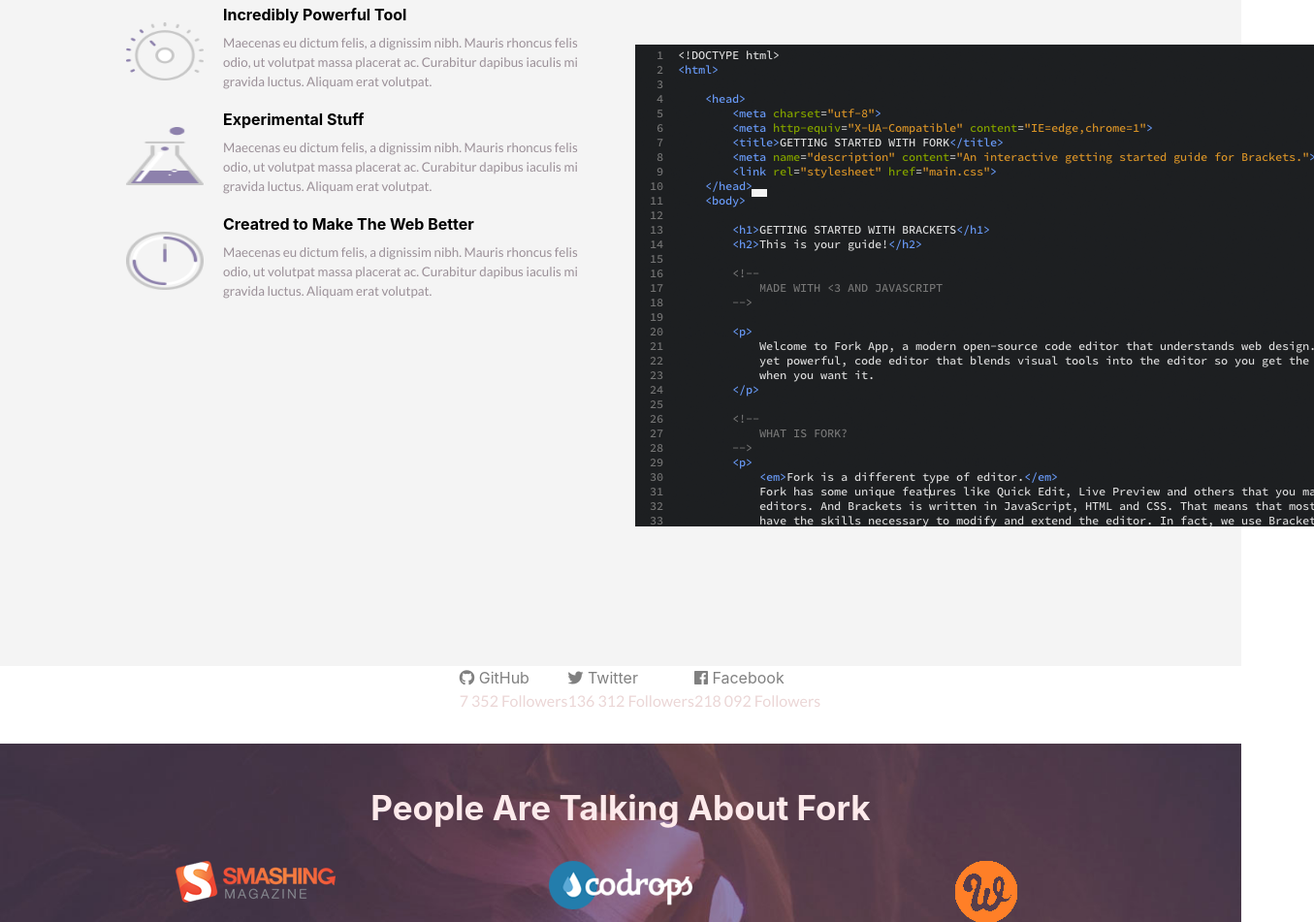
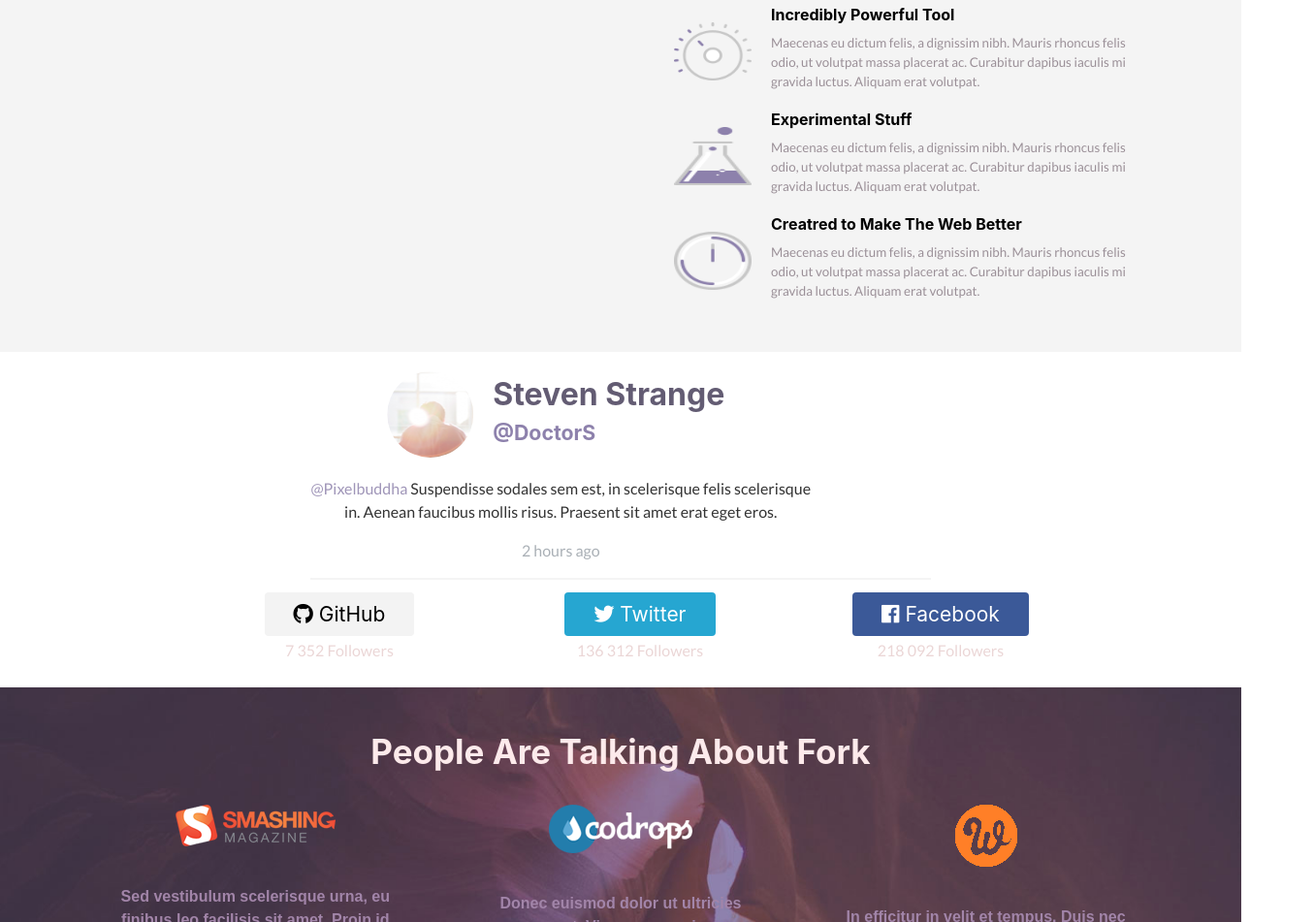
Before and after one commit to VitaliiBrovchenko/hw07, a website: page index.html in a window 1280 px wide. Shown: the part 1419-2370 px from the top of the page at 97% size, 1355 px wide, since content can reach past the window. Drawn offline with nearby package versions, Linux system fonts and the light colour scheme.

Commit message:
add carousel

```diff
--- a/index.html
+++ b/index.html
@@ -82,6 +82,9 @@
 <section class="what_you_get">
     <div class="container">
         <div class="row">
+            <div class="col-md-6">
+                <h1> Here is what you get</h1>
+            </div>
             <div class="col-6">
                 <ul>
                     <li>
@@ -132,45 +135,97 @@
                     </li>
                 </ul>
             </div>
-            <div class="col-6">
-                <h1> Here is what you get</h1>
-                <div class="crop">
+            <div class="col-md-6">
+
+                <!--<div class="crop">
                     <img class="crop_images" src="src/img/code.png">
-                </div>
+                </div>-->
             </div>
         </div>
 
     </div>
 </section>
-<section class="carousel">
+<section class="social">
+<div id="#carouselExampleIndicators" class="carousel slide" data-ride="carousel">
+    <div class="container carousel-inner">
+        <div class="carousel-item active">
+            <div class="col-md-12 row justify-content-center">
+                <img class="usr-pic" src="src/img/userpic.png" alt="user picture">
+                <div class="carousel__user-block">
+                    <h3 class="carousel__user-name">Steven Strange</h3>
+                    <h3 class="carousel__user-nickname">@DoctorS</h3>
+                </div>
+            </div>
+            <div class="col-md-6 justify-content-center carousel__text-block">
+                <p class="carousel__user-message"><a href="#" class="carousel__user-linc">@Pixelbuddha</a> Suspendisse sodales sem est, in scelerisque felis scelerisque in. Aenean faucibus mollis risus. Praesent sit amet erat eget eros.</p>
+                <p class="carousel__time">2 hours ago</p>
+            </div>
+        </div>
+        <div class="carousel-item">
+            <div class="col-md-12 row justify-content-center">
 
+                <img class="usr-pic" src="src/img/userpic.png" alt="user picture">
+                <div class="carousel__user-block">
+                    <h3 class="carousel__user-name">Steven Strange</h3>
+                    <h3 class="carousel__user-nickname">@DoctorS</h3>
+                </div>
+            </div>
+            <div class="col-md-6 justify-content-center carousel__text-block">
+                <p class="carousel__user-message"><a href="#" class="carousel__user-linc">@Pixelbuddha</a> Suspendisse sodales sem est, in scelerisque felis scelerisque in. Aenean faucibus mollis risus. Praesent sit amet erat eget eros.</p>
+                <p class="carousel__time">5 hours ago</p>
+            </div>
+        </div>
+        <div class="carousel-item">
+            <div class="col-md-12 row justify-content-center">
+                <img class="usr-pic" src="src/img/userpic.png" alt="user picture">
+                <div class="carousel__user-block">
+                    <h3 class="carousel__user-name">Steven Strange</h3>
+                    <h3 class="carousel__user-nickname">@DoctorS</h3>
+                </div>
+            </div>
+            <div class="col-md-6 justify-content-center carousel__text-block" >
+                <p class="carousel__user-message"><a href="#" class="carousel__user-linc">@Pixelbuddha</a> Suspendisse sodales sem est, in scelerisque felis scelerisque in. Aenean faucibus mollis risus. Praesent sit amet erat eget eros.</p>
+                <p class="carousel__time">7 hours ago</p>
+            </div>
+        </div>
+        <a href="##carouselExampleIndicators" class="carousel-control-prev" role="button" data-slide="prev">
+            <span class="carousel-control-prev-icon" aria-hidden="true"></span>
+            <span class="sr-only">Previous</span>
+        </a>
+        <a href="##carouselExampleIndicators" class="carousel-control-next" role="button" data-slide="next">
+            <span class="carousel-control-next-icon" aria-hidden="true"></span>
+            <span class="sr-only">Next</span>
+        </a>
+    </div>
+</div>
+    <div class="col-md-6 followers__line"></div>
 
     <div class="col-md-12 justify-content-center">
         <ul class="followers row justify-content-center">
-            <li>
-                <a href="https://www.github.com" class="followers_git">
+            <li class="col-md-3">
+                <a href="https://www.github.com" class="followers__btn followers__btn-git">
                     <i class="fab fa-github"></i>
                     GitHub
                 </a>
-                <p>7 352 Followers</p>
+                <p class="followers__quantity">7 352 Followers</p>
             </li>
-            <li>
-                <a href="https://www.twitter.com" class="followers-twitter">
+            <li class="col-md-3">
+                <a href="https://www.twitter.com" class="followers__btn followers__btn-twitter">
                     <i class="fab fa-twitter"></i>
                     Twitter
                 </a>
-                <p>136 312 Followers</p>
+                <p class="followers__quantity">136 312 Followers</p>
             </li>
-            <li>
-                <a href="https://www.facebook.com" class="followers-facebook">
+            <li class="col-md-3 d-block">
+                <a href="https://www.facebook.com" class="followers__btn followers__btn-facebook">
                     <i class="fab fa-facebook"></i>
                     Facebook
                 </a>
-                <p>218 092 Followers</p>
+                <p class="followers__quantity">218 092 Followers</p>
             </li>
         </ul>
     </div>
-</section>
+</section> <!--3+-->
 <section class="people_talk">
     <div class="container">
         <div class="row">
@@ -243,7 +298,7 @@
     <div class="container">
         <div class="col-md-12 pricing_line"></div>
         <h1>Fork Subscription Pricing</h1>
-        <ul class="row justify-content-center align-items-md-center">
+        <ul class="row justify-content-center align-items-center">
             <li class="col-md-3 pricing__item">
                     <div class="pricing__item-top">
                     <h3 class="pricing_license">Student</h3>
@@ -305,7 +360,7 @@
             <p class="pricing-text">Duis lobortis arcu sed arcu tincidunt feugiat. Nulla nisi mauris, facilisis vitae aliquet id, imperdiet quis nibh. Donec eget elit eu libero tincidunt consequat nec elementum orci. Cum sociis natoque penatibus et magnis dis parturient montes, nascetur ridiculus mus.</p>
         </div>
     </div>
-</section>
+</section><!--done-->
 <section class="subscribe">
     <div class="container">
         <div class="row justify-content-center">
--- a/src/sass/_carousel.scss
+++ /dev/null
@@ -1,38 +0,0 @@
-
-
-
-
-
-
-/*.followers {
-  height: 50px;
-  width: 240px;
-  padding: 40px;
-  margin: 10px 40px;
-  border-radius: 3px;
-}
-.followers_git{
-  background-color: #f3f3f3;
-}
-.followers_git li {
-  color: #000;
-  font-size: 21px;
-}
-.followers_twitter {
-  background: #26a6d1;
-}
-.followers_twitter li{
-  color: #fff;
-  font-size: 21px;
-}
-.followers_fb {
-  background: #3b5998;
-}
-.followers-facebook li {
-  color: #fff;
-  font-size: 21px;
-}*/
-.followers p {
-   color: #ebd6d6;
-   font-size: 12pt;
- }
--- /dev/null
+++ b/src/sass/_social.scss
@@ -0,0 +1,82 @@
+
+.usr-pic {
+  border-radius: 50%;
+  padding: 0 20px;
+}
+
+.carousel__user-name{
+  font-size: 24pt;
+  font-weight: 700;
+  color: #635c73;
+  margin: 0;
+}
+.carousel__user-nickname {
+  color: #8d81ac;
+  font-size: 16pt;
+}
+
+.carousel-indicators li {
+  background-color: #000000;
+}
+.carousel__user-message {
+  padding-top: 20px;
+  font-size: 12pt;
+  color: #333333;
+  //margin: 0 auto;
+}
+.carousel__time {
+  font-size:  12pt;
+  color: #aab0b6;
+  //margin: 0 auto;
+}
+.carousel__user-linc {
+  color: #9f95b8;
+}
+.followers__btn {
+  border-radius: 4px;
+  padding: 10px 30px;
+  margin: 10px;
+  height: 50px;
+  width: 240px;
+}
+.followers__btn-git{
+  background-color: #f3f3f3;
+  color: #000;
+  font-size: 21px;
+}
+.followers__btn-twitter {
+  background: #26a6d1;
+  color: #fff;
+  font-size: 21px;
+}
+.followers__btn-facebook {
+  background: #3b5998;
+  color: #fff;
+  font-size: 21px;
+}
+
+.followers__quantity {
+   color: #ebd6d6;
+   font-size: 12pt;
+    margin: 10px;
+  display: block;
+  //padding-right: 70px;
+ }
+.followers li {
+  text-align: center;
+}
+.followers__line {
+  border-bottom: 2px solid #f4f4f4;
+  background: #f4f4f4;
+  bottom: 20px;
+  margin: 0 auto;
+}
+.carousel__text-block {
+  margin: 0 auto;
+}
+@media screen and (max-width: 480px){
+  .carousel__line {
+    display: none;
+  }
+
+}
--- a/src/sass/_subscribe.scss
+++ b/src/sass/_subscribe.scss
@@ -20,8 +20,7 @@
   text-align: left;
 }
 .email-input {
-  //float: right;
-  margin-right: 20px;
+    margin-right: 20px;
 }
 .button {
   border: 1px solid #a285a9 ;
--- a/src/sass/main.scss
+++ b/src/sass/main.scss
@@ -1,21 +1,18 @@
 $primary-color: #ffffff;
 
-body{
+/*body{
   background-color: #fff;
-}
-a {
+  font-family: Montserrat sans-serif;
+}*/
+/*a {
   color: $primary-color;
   text-decoration: none;
   &:hover{
     text-decoration-line: none;
   }
-}
-
+}*/
 li {
   list-style-type: none;
-}
-p {
-  font-size: 12pt;
 }
 
 
@@ -26,7 +23,7 @@
 @import "revolution";
 @import "what_you_get";
 @import "people_talk";
-@import "carousel";
+@import "social";
 @import "pricing";
 @import "subscribe";
 @import "future";
```
Also changed, not shown: src/css/main.css, src/img/userpic.png (added).
